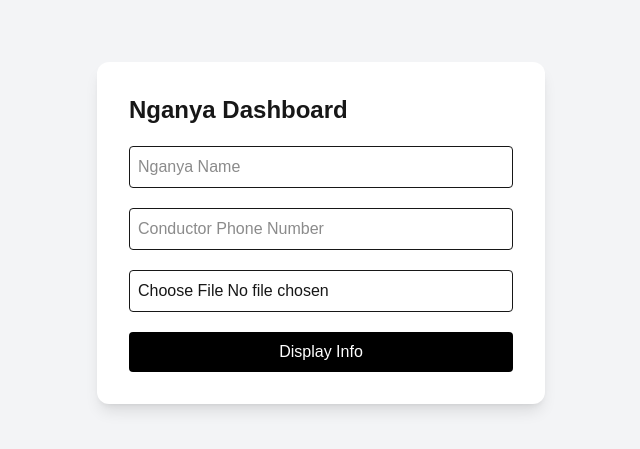
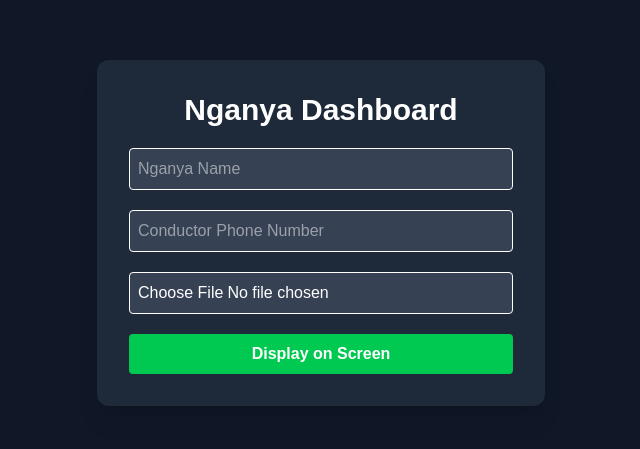
Before and after one commit to Northmanj/Nganya, a Next.js app: page /dashboard in a window 1280 px wide. Shown: the part 167-616 px from the top of the page, without its empty margins (319-959 px from the left). Built offline with nearby package versions, Linux system fonts and the light colour scheme.

Commit message:
Final updates: Replaced condoctor with Mpesa, UI improvements

```diff
--- a/src/app/dashboard/page.tsx
+++ b/src/app/dashboard/page.tsx
@@ -23,22 +23,62 @@ export default function Dashboard() {
   const handleSubmit = (e: any) => {
     e.preventDefault();
     const displayId = nganyaName.replace(/\s+/g, '-').toLowerCase();
-    const data = { nganyaName, phoneNumber, imageData };
-    localStorage.setItem(displayId, JSON.stringify(data));
+
+    const newNganya = {
+      id: displayId,
+      name: nganyaName,
+      phoneNumber,
+      image: imageData,
+    };
+
+    const existing = localStorage.getItem('nganyas');
+    const parsed = existing ? JSON.parse(existing) : [];
+    const updated = [...parsed.filter((n: any) => n.id !== displayId), newNganya];
+    localStorage.setItem('nganyas', JSON.stringify(updated));
+
     router.push(`/screen/${displayId}`);
   };
 
   return (
-    <div className="min-h-screen flex items-center justify-center bg-gray-100">
-      <form onSubmit={handleSubmit} className="bg-white shadow-lg p-8 rounded-xl w-full max-w-md space-y-5">
-        <h1 className="text-2xl font-bold">Nganya Dashboard</h1>
-        <input type="text" value={nganyaName} onChange={(e) => setNganyaName(e.target.value)} placeholder="Nganya Name" className="w-full p-2 border rounded" required />
-        <input type="text" value={phoneNumber} onChange={(e) => setPhoneNumber(e.target.value)} placeholder="Conductor Phone Number" className="w-full p-2 border rounded" required />
-
-        <input type="file" accept="image/*" onChange={handleImageUpload} className="w-full p-2 border rounded" required />
-        {imageData && <img src={imageData} alt="Preview" className="mt-2 w-48 h-48 object-cover rounded border" />}
-
-        <button type="submit" className="w-full bg-black text-white p-2 rounded hover:bg-gray-800">Display Info</button>
+    <div className="min-h-screen flex items-center justify-center bg-gray-900 text-white">
+      <form onSubmit={handleSubmit} className="bg-gray-800 shadow-xl p-8 rounded-xl w-full max-w-md space-y-5">
+        <h1 className="text-3xl font-bold text-center">Nganya Dashboard</h1>
+        <input
+          type="text"
+          value={nganyaName}
+          onChange={(e) => setNganyaName(e.target.value)}
+          placeholder="Nganya Name"
+          className="w-full p-2 border rounded bg-gray-700 text-white"
+          required
+        />
+        <input
+          type="text"
+          value={phoneNumber}
+          onChange={(e) => setPhoneNumber(e.target.value)}
+          placeholder="Conductor Phone Number"
+          className="w-full p-2 border rounded bg-gray-700 text-white"
+          required
+        />
+        <input
+          type="file"
+          accept="image/*"
+          onChange={handleImageUpload}
+          className="w-full p-2 border rounded bg-gray-700 text-white"
+          required
+        />
+        {imageData && (
+          <img
+            src={imageData}
+            alt="Preview"
+            className="mt-2 w-full max-h-64 object-cover rounded border"
+          />
+        )}
+        <button
+          type="submit"
+          className="w-full bg-green-500 hover:bg-green-600 text-white p-2 rounded font-bold"
+        >
+          Display on Screen
+        </button>
       </form>
     </div>
   );
--- a/src/app/screen/[id]/page.tsx
+++ b/src/app/screen/[id]/page.tsx
@@ -19,31 +19,37 @@ const Screen = () => {
     const data = localStorage.getItem('nganyas');
     if (data) {
       try {
-        const parsed = JSON.parse(data);
-        const found = parsed.find((item: Nganya) => item.id === id);
-        setNganya(found);
+        const parsed: Nganya[] = JSON.parse(data);
+        const found = parsed.find((item) => item.id === id);
+        setNganya(found || null);
       } catch (error) {
         console.error('Error parsing localStorage:', error);
       }
     }
   }, [id]);
 
-  if (!nganya) return <div className="text-white text-center p-10">Loading...</div>;
+  if (!nganya) {
+    return (
+      <div className="flex justify-center items-center min-h-screen bg-black text-white">
+        Loading...
+      </div>
+    );
+  }
 
   return (
     <div className="flex flex-col items-center justify-center min-h-screen bg-black text-white px-4 overflow-hidden">
-      <h1 className="text-5xl md:text-6xl font-bold mb-4 text-center">{nganya.name}</h1>
+      <h1 className="text-5xl md:text-6xl font-bold mb-6 text-center">{nganya.name}</h1>
 
-      <div className="relative w-full max-w-4xl aspect-video mb-8">
+      <div className="relative w-full max-w-5xl aspect-video mb-8 border-2 border-white rounded-lg overflow-hidden">
         <Image
           src={nganya.image}
           alt={nganya.name}
           fill
-          className="object-cover rounded-lg border-2 border-white shadow-lg"
+          className="object-cover"
         />
       </div>
 
-      <p className="text-3xl md:text-4xl font-bold text-green-400">
+      <p className="text-4xl md:text-5xl font-bold text-green-500 mt-4 text-center">
         PAY VIA MPESA: {nganya.phoneNumber}
       </p>
     </div>
--- a/src/app/upload/page.tsx
+++ b/src/app/upload/page.tsx
@@ -32,35 +32,38 @@ const UploadNganya = () => {
   };
 
   return (
-    <div className="min-h-screen bg-gray-900 text-white p-6 flex flex-col items-center justify-center">
-      <h1 className="text-3xl font-bold mb-4">Upload Nganya Info</h1>
+    <div className="min-h-screen bg-black text-white p-6 flex flex-col items-center justify-center">
+      <h1 className="text-4xl font-bold mb-6 text-center">Upload Nganya Info</h1>
 
-      <div className="w-full max-w-md space-y-4">
+      <div className="w-full max-w-md space-y-5">
         <input
           type="text"
           placeholder="Nganya ID (e.g. baba-yaga)"
-          className="w-full p-2 rounded bg-gray-800 border border-gray-600"
+          className="w-full p-3 rounded bg-gray-800 border border-gray-700"
           value={id}
           onChange={(e) => setId(e.target.value)}
         />
+
         <input
           type="text"
           placeholder="Nganya Name"
-          className="w-full p-2 rounded bg-gray-800 border border-gray-600"
+          className="w-full p-3 rounded bg-gray-800 border border-gray-700"
           value={name}
           onChange={(e) => setName(e.target.value)}
         />
+
         <input
           type="text"
-          placeholder="Conductor Phone Number"
-          className="w-full p-2 rounded bg-gray-800 border border-gray-600"
+          placeholder="MPESA Phone Number"
+          className="w-full p-3 rounded bg-gray-800 border border-gray-700"
           value={phoneNumber}
           onChange={(e) => setPhoneNumber(e.target.value)}
         />
+
         <input
           type="file"
           accept="image/*"
-          className="w-full p-2 rounded bg-gray-800 border border-gray-600"
+          className="w-full p-3 rounded bg-gray-800 border border-gray-700"
           onChange={handleImageUpload}
         />
 
@@ -76,7 +79,7 @@ const UploadNganya = () => {
 
         <button
           onClick={handleSubmit}
-          className="w-full bg-green-600 hover:bg-green-700 text-white p-2 rounded"
+          className="w-full bg-green-600 hover:bg-green-700 text-white p-3 rounded text-lg font-semibold"
         >
           Save & View
         </button>
```
